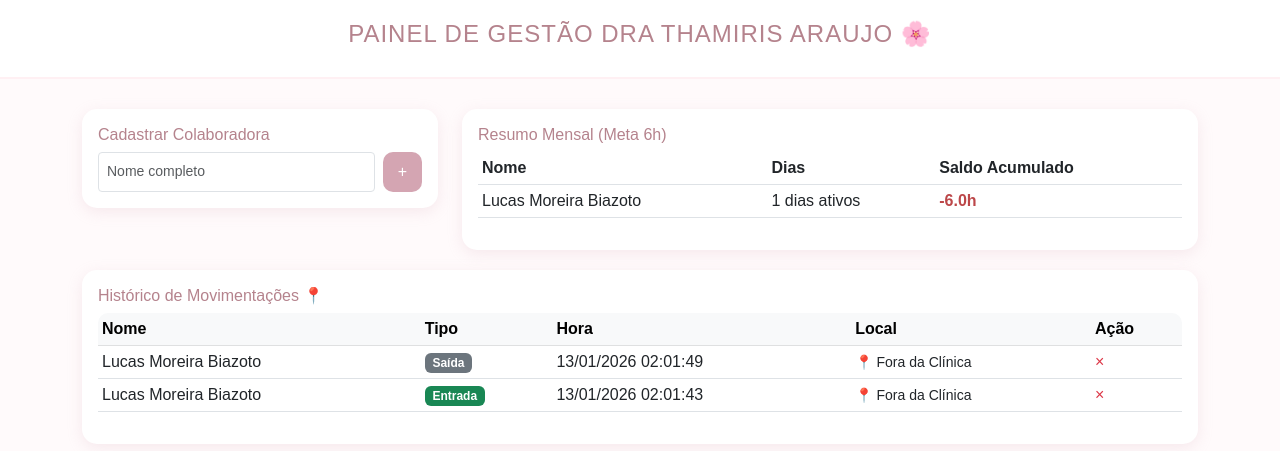
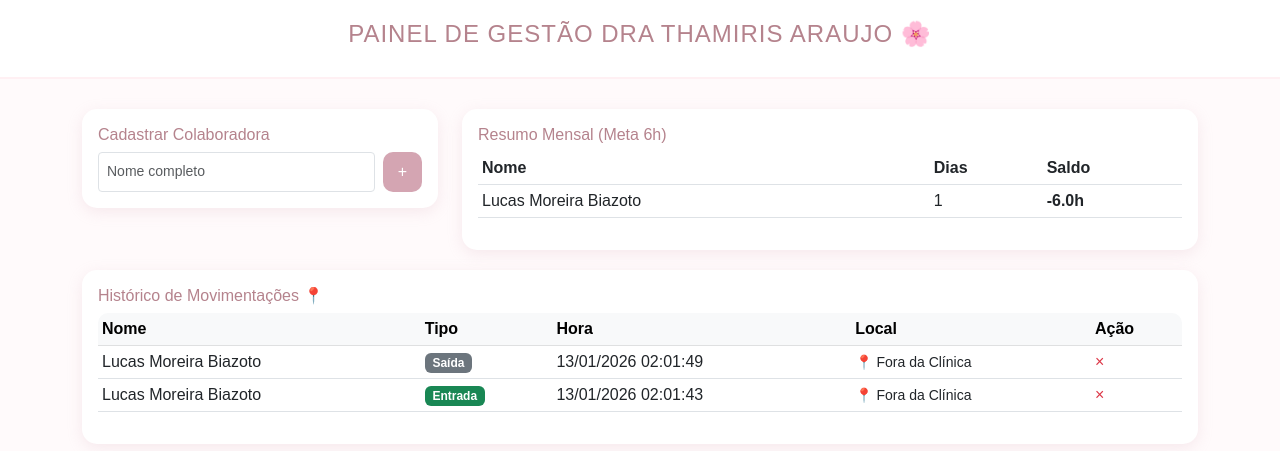
Before and after one commit to LucasBiazoto/Ponto, a Flask app: page /painel_gestao?senha=8340 in a window 1280 px wide. Shown: the top 451 px of the page. Run offline with Flask 3, Linux system fonts and the light colour scheme; data comes from the database, SQL or seed files in the repository.

Commit message:
painel luxury sem erros

```diff
--- a/templates/admin.html
+++ b/templates/admin.html
@@ -10,13 +10,14 @@
         .luxury-card { border-radius: 15px; border: none; box-shadow: 0 4px 15px rgba(212, 165, 178, 0.2); background: white; margin-bottom: 20px; }
         .header-painel { background: white; border-bottom: 2px solid #fff0f3; padding: 20px; text-align: center; color: #b5838d; margin-bottom: 30px; }
         .btn-luxury { background: #d4a5b2; color: white; border-radius: 10px; border: none; padding: 8px 15px; }
-        .table-responsive { border-radius: 10px; }
+        .table-responsive { border-radius: 10px; overflow-x: auto; }
     </style>
 </head>
 <body>
     <div class="header-painel">
         <h4 style="letter-spacing: 1px;">PAINEL DE GESTÃO DRA THAMIRIS ARAUJO 🌸</h4>
     </div>
+
     <div class="container">
         <div class="row">
             <div class="col-12 col-lg-4">
@@ -33,15 +34,13 @@
                     <h6 style="color: #b5838d;">Resumo Mensal (Meta 6h)</h6>
                     <div class="table-responsive">
                         <table class="table table-sm align-middle">
-                            <thead><tr><th>Nome</th><th>Dias</th><th>Saldo Acumulado</th></tr></thead>
+                            <thead><tr><th>Nome</th><th>Dias</th><th>Saldo</th></tr></thead>
                             <tbody>
                                 {% for r in relatorio %}
                                 <tr>
                                     <td>{{ r.nome }}</td>
-                                    <td>{{ r.dias }} dias ativos</td>
-                                    <td class="fw-bold" style="color: {% if r.saldo >= 0 %}#6a994e{% else %}#bc4749{% endif %};">
-                                        {{ r.saldo }}h
-                                    </td>
+                                    <td>{{ r.dias }}</td>
+                                    <td class="fw-bold">{{ r.saldo }}h</td>
                                 </tr>
                                 {% endfor %}
                             </tbody>
@@ -50,6 +49,7 @@
                 </div>
             </div>
         </div>
+
         <div class="card luxury-card p-3">
             <h6 style="color: #b5838d;">Histórico de Movimentações 📍</h6>
             <div class="table-responsive">
```
